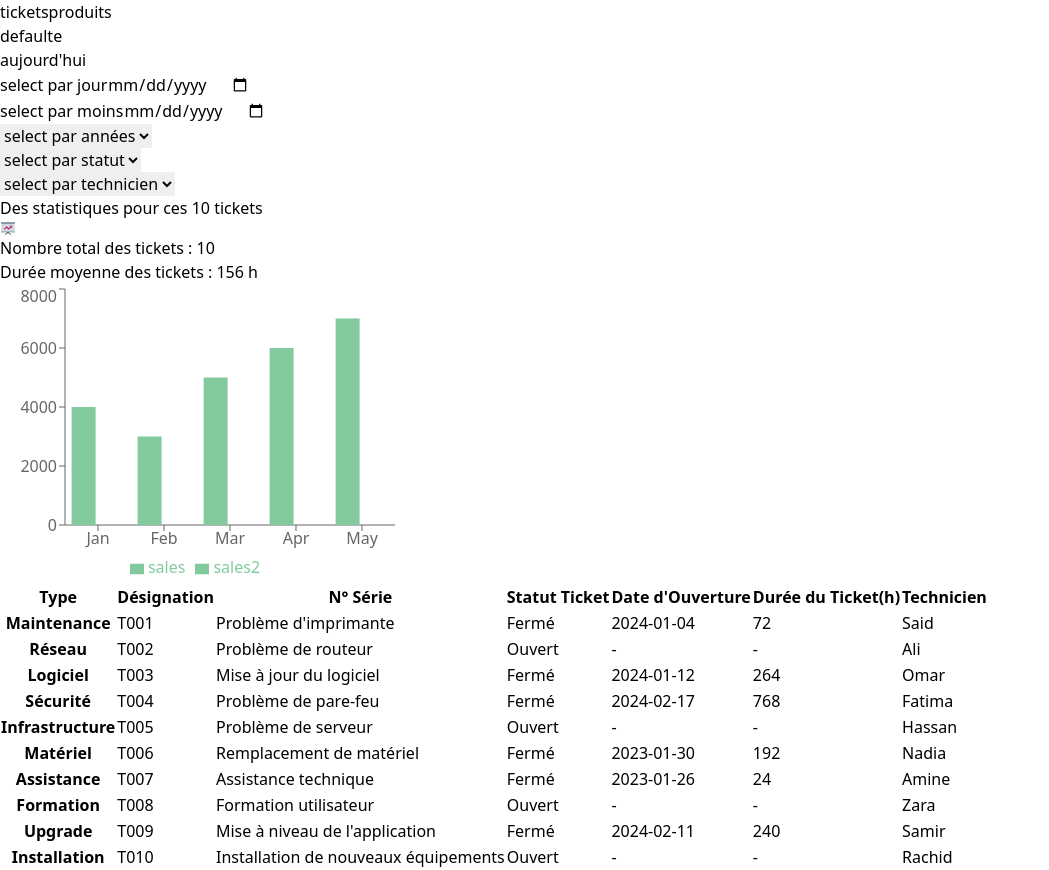
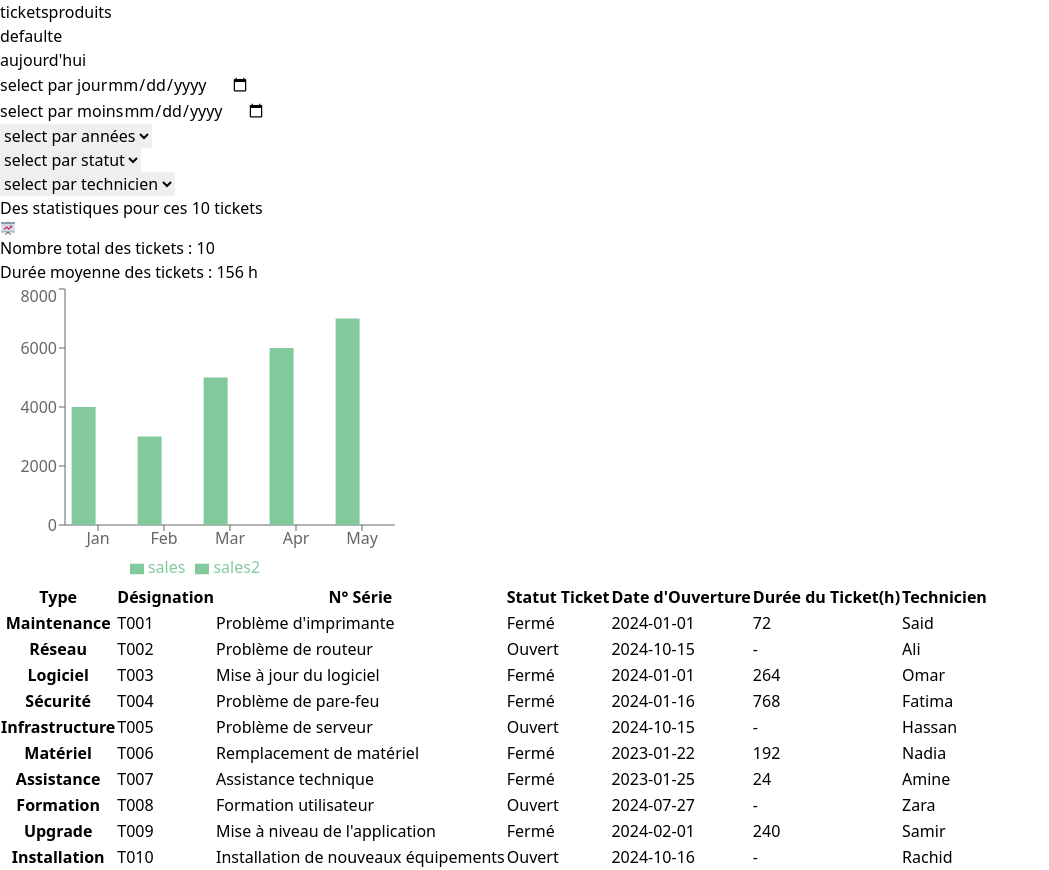
Before and after one commit to Abde-Ouaaddi29/omnipilote-statistics-tasks, a React (Vite) app: page / in a window 1280 px wide. Shown: the whole page, without its empty margins (0-1049 px from the left). Built offline with nearby package versions, Linux system fonts and the light colour scheme.

Commit message:
add tables

```diff
--- a/src/Service Apres-Vente/tickets/body.jsx
+++ b/src/Service Apres-Vente/tickets/body.jsx
@@ -160,7 +160,7 @@ export default function MainTable() {
                       </td>
                       <td className="px-6 py-4">{item.statut}</td>
                       <td className="px-6 py-4 bg-gray-50 dark:bg-gray-700">
-                        {item.dateFermeture ? item.dateFermeture : "-"}
+                        {item.dateOuverture ? item.dateOuverture : "-"}
                       </td>
                       <td className="px-6 py-4">
                         {" "}
--- a/src/Service Apres-Vente/tickets/header.jsx
+++ b/src/Service Apres-Vente/tickets/header.jsx
@@ -16,10 +16,10 @@ export default function Header() {
   // const [year, setYear] = useState("");
 
   const tickets = useSelector((state) => state.tickets.Tickets);
-  const filterByYearMonth = useSelector(
-    (state) => state.tickets.filterByYearMonth
-  );
-  console.log("filterByYearMonth", filterByYearMonth);
+  // const filterByYearMonth = useSelector(
+  //   (state) => state.tickets.filterByYearMonth
+  // );
+  // console.log("filterByYearMonth", filterByYearMonth);
 
   const HadndleFilterbyStatus = (e) => {
     dispatch(setFilterStatus(e.target.value));
```
